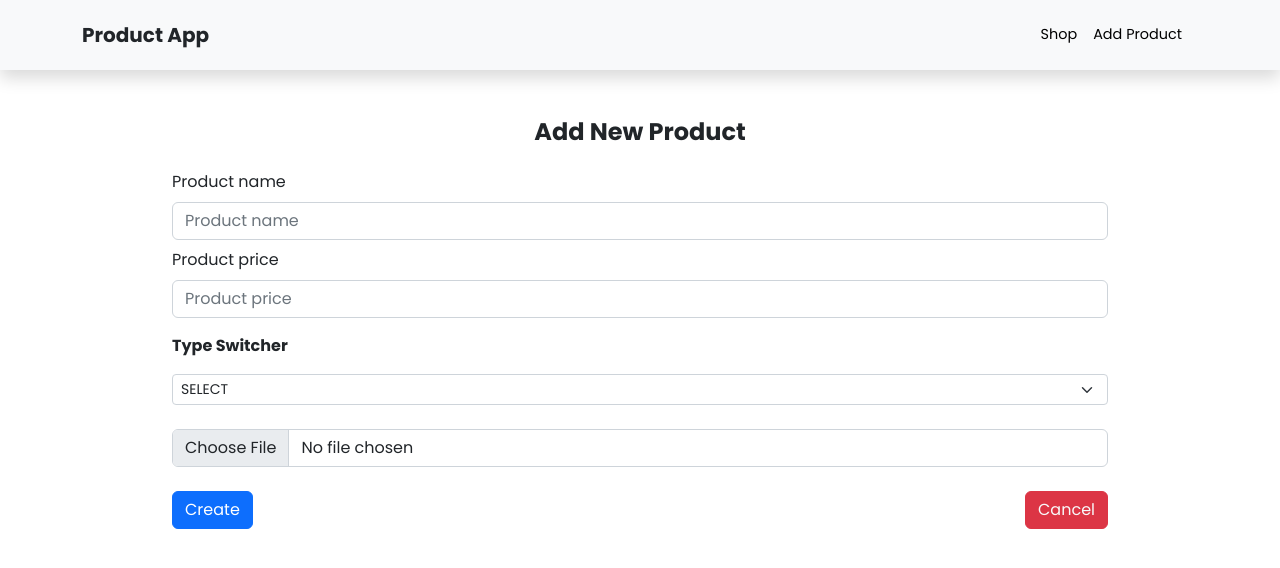
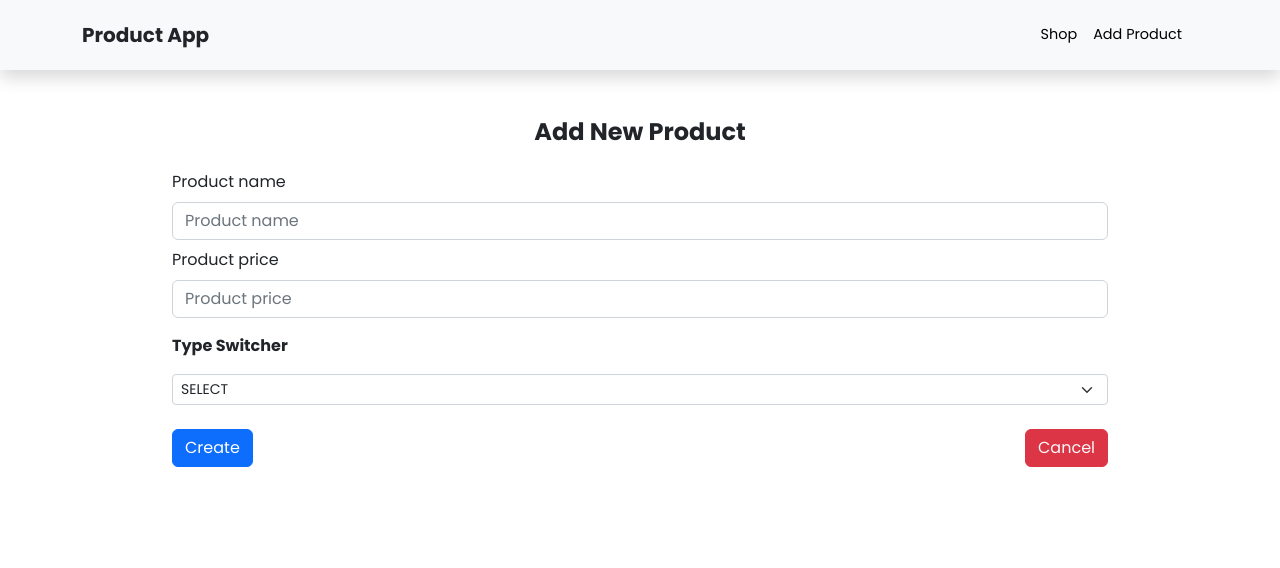
Before and after one commit to Praisecodes/shopping-cart, a React (Create React App) app: page /create in a window 1280 px wide. Shown: the top 568 px of the page. Built offline with nearby package versions, Linux system fonts and the light colour scheme.

Commit message:
Added required attributes to the elements

```diff
--- a/src/apis/createProduct.js
+++ b/src/apis/createProduct.js
@@ -5,14 +5,16 @@ const handleSubmit = (e) => {
   const form = document.getElementById("form");
   const formData = new FormData(form);
 
-  return $.ajax({
-    type: "POST",
-    url: "http://127.0.0.1:8000/api/product/create",
-    data: formData,
-    cache: false,
-    contentType: false,
-    processData: false,
-  });
+  // return $.ajax({
+  //   type: "POST",
+  //   url: "http://127.0.0.1:8000/api/product/create",
+  //   data: formData,
+  //   cache: false,
+  //   contentType: false,
+  //   processData: false,
+  // });
+
+  console.log(formData);
 };
 
 export default handleSubmit;
--- a/src/pages/addProduct/addProduct.jsx
+++ b/src/pages/addProduct/addProduct.jsx
@@ -102,7 +102,7 @@ export default function AddProduct() {
             onChange={(e) => handleFormTypeToggle(e)}
             className="my-2"
           >
-            <Form.Select size="sm">
+            <Form.Select size="sm" name="product_type" required>
               <option value="NULL">SELECT</option>
               <option value="0">DVD </option>
               <option value="1">Furniture</option>
@@ -113,16 +113,6 @@ export default function AddProduct() {
 
         <section className="product-description-container">
           {formToRender && formToRender}
-        </section>
-
-        <section className="my-4">
-          <input
-            type="file"
-            placeholder="Product image"
-            className="form-control"
-            name="product_image"
-            required
-          />
         </section>
 
         <section className="my-4 d-flex align-items-center justify-content-between">
```
